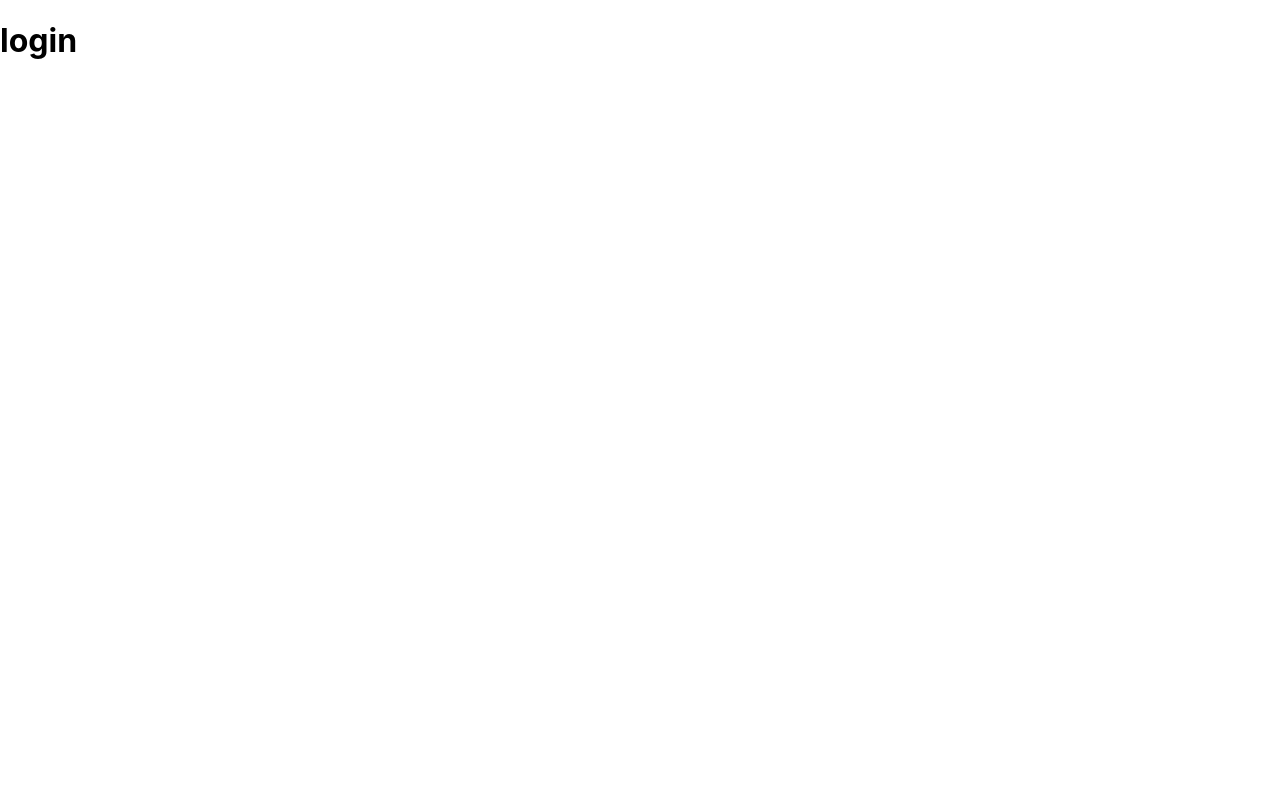
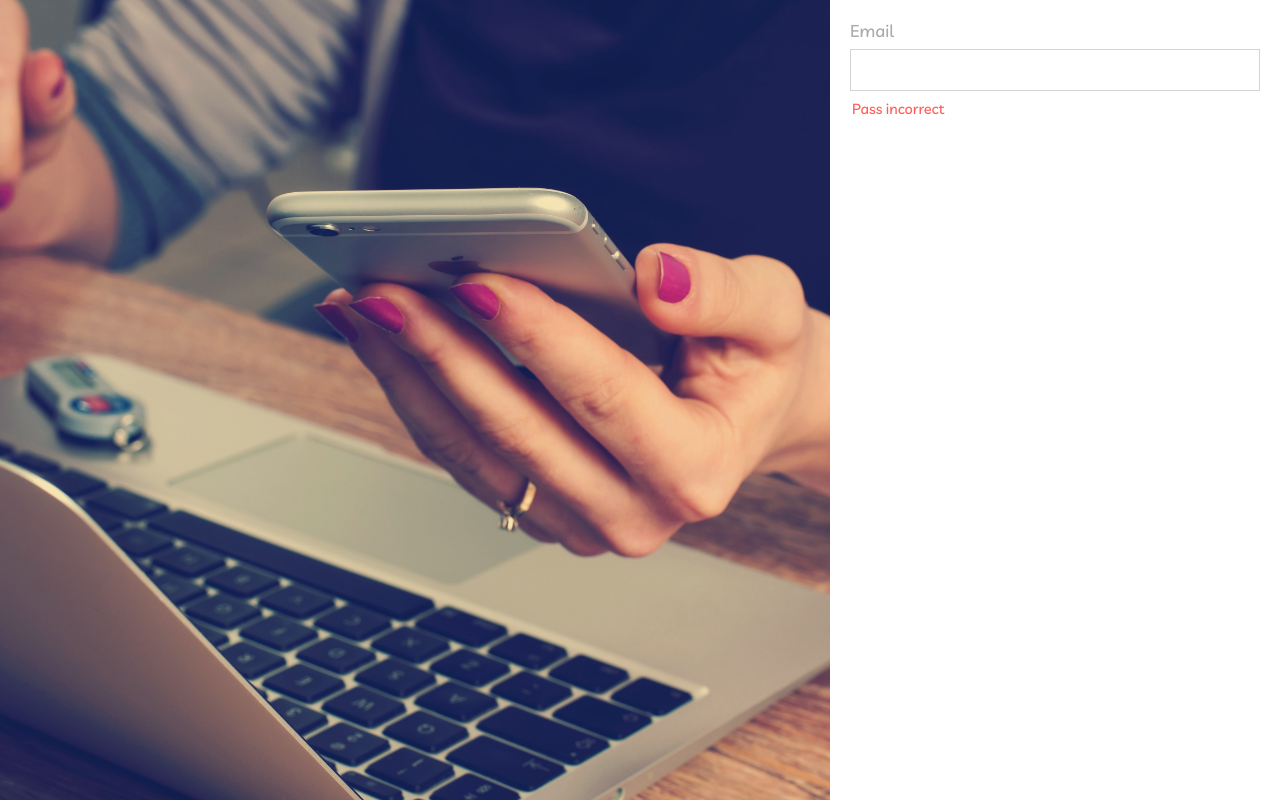
Before and after one commit to Ezequiiel98/alkemy-challenge-js, a React app in the folder frontend/: page /login in a window 1280 px wide. Built offline with nearby package versions, Linux system fonts and the light colour scheme.

Commit message:
agrego componente Input y empiezo cona hacer el form para el login

```diff
--- a/frontend/package.json
+++ b/frontend/package.json
@@ -7,7 +7,7 @@
     "@testing-library/react": "^11.2.3",
     "@testing-library/user-event": "^12.6.0",
     "axios": "^0.21.1",
-    "node-sass": "^5.0.0",
+    "node-sass": "^4.0.0",
     "prop-types": "^15.7.2",
     "react": "^17.0.1",
     "react-dom": "^17.0.1",
--- a/frontend/public/index.html
+++ b/frontend/public/index.html
@@ -24,7 +24,8 @@
       work correctly both with client-side routing and a non-root public URL.
       Learn how to configure a non-root public URL by running `npm run build`.
     -->
-    <title>React App</title>
+    <link href="https://fonts.googleapis.com/css2?family=Livvic:wght@200;300;500;600;700&display=swap" rel="stylesheet">
+    <title>Money Manager</title>
   </head>
   <body>
     <noscript>You need to enable JavaScript to run this app.</noscript>
--- /dev/null
+++ b/frontend/src/components/Input/index.js
@@ -0,0 +1,61 @@
+import React from 'react';
+import PropTypes from 'prop-types';
+import { Link } from 'react-router-dom';
+
+import styles from './index.module.scss';
+
+function Input({
+  label, id, type, name, error, onClick, onChange, value, required,
+}) {
+  return (
+    <>
+      <label htmlFor={id} className={styles.label}>
+        {label}
+      </label>
+      <div className={styles.containerInput}>
+        <input
+          className={styles.input}
+          type={type}
+          id={id}
+          onClick={onClick}
+          onChange={onChange}
+          value={value}
+          required={required}
+          name={name}
+        />
+        { error && (
+          <div className={styles.containerErrors}>
+            <span className={styles.error}>
+              {' '}
+              { error }
+              {' '}
+            </span>
+          </div>
+        ) }
+      </div>
+    </>
+  );
+}
+
+Input.propTypes = {
+  label: PropTypes.string.isRequired,
+  id: PropTypes.string.isRequired,
+  name: PropTypes.string.isRequired,
+  type: PropTypes.string,
+  error: PropTypes.string,
+  onClick: PropTypes.func,
+  onChange: PropTypes.func,
+  value: PropTypes.string,
+  required: PropTypes.bool,
+};
+
+Input.defaultProps = {
+  type: 'text',
+  error: null,
+  onClick: null,
+  onChange: null,
+  value: '',
+  required: false,
+};
+
+export default Input;
--- /dev/null
+++ b/frontend/src/components/Input/index.module.scss
@@ -0,0 +1,59 @@
+.label {
+  display: block;
+  color: #ABABAC;
+  margin-bottom: 8px;
+  font-size: 17px;
+  font-weight: 400;
+
+  &::first-letter {
+    text-transform: uppercase;
+  }
+}
+
+.containerErrors {
+  font-size: 14.5px;
+  font-weight: 400;
+  margin: 8px 2px 0 2px;
+}
+
+.error {
+  color: #FF5F58;
+  padding: 0;
+  animation-name: showError;
+  animation-duration: .5s;
+  margin-right: 3px;
+}
+
+@keyframes showError {
+  from {
+    opacity: 0;
+    transform: translateY(10px);
+  }
+
+  to {
+    opacity: 1;
+    transform: translateY(0);
+  }
+}
+
+.containerInput {
+  position: relative;
+}
+
+.input {
+  padding: 10px;
+  border: 1px solid #D4D4D4;
+  min-width: 100%;
+  outline: none;
+  font-size: 17px;
+  transition: border-color .5s ease;
+
+  &:focus {
+    border-color: #346EDF;
+  }
+}
+
+.input[type=number]::-webkit-inner-spin-button,
+.input[type=number]::-webkit-outer-spin-button {
+  -webkit-appearance: none;
+}
--- a/frontend/src/index.css
+++ b/frontend/src/index.css
@@ -1,10 +1,14 @@
+html {
+  box-sizing: border-box;
+}
+
+*, *:before, *:after {
+  box-sizing: inherit;
+}
+
 body {
   margin: 0;
-  font-family: -apple-system, BlinkMacSystemFont, 'Segoe UI', 'Roboto', 'Oxygen',
-    'Ubuntu', 'Cantarell', 'Fira Sans', 'Droid Sans', 'Helvetica Neue',
-    sans-serif;
-  -webkit-font-smoothing: antialiased;
-  -moz-osx-font-smoothing: grayscale;
+  font-family: 'Livvic', sans-serif;
 }
 
 code {
--- a/frontend/src/pages/Login/index.js
+++ b/frontend/src/pages/Login/index.js
@@ -1,8 +1,29 @@
 import React from 'react';
+
+import Input from '../../components/Input';
+import bgLogin from '../../assets/img/login-bg.jpg';
+
+import styles from './index.module.scss';
 
 function Login() {
   return (
-    <h1>login</h1>
+    <div className={styles.containerLogin}>
+      <div className={styles.containerBg}>
+        <img src={bgLogin} alt="" className={styles.bgLogin} />
+      </div>
+      <div className={styles.containerForm}>
+        <form className={styles.form} action="">
+          <Input
+            type="email"
+            label="email"
+            id="email"
+            name="email"
+            error="Pass incorrect"
+          />
+
+        </form>
+      </div>
+    </div>
   );
 }
 
--- /dev/null
+++ b/frontend/src/pages/Login/index.module.scss
@@ -0,0 +1,23 @@
+.containerLogin {
+  position: relative;
+  min-height: 100vh;
+  background-image: url('../../assets/img/login-bg.jpg');
+  background-position:  center top;
+  background-size: cover;
+  background-repeat: no-repeat;
+  display: flex;
+  justify-content: flex-end;
+}
+
+.containerForm {
+  background-color: #fff;
+  min-width: 450px;
+  min-height: 100%;
+  padding: 20px;
+}
+
+.bgLogin {
+  max-width: 100%;
+  min-height: 100%;
+  object-fit: cover;
+}
```
Also changed, not shown: frontend/src/assets/img/login-bg.jpg (added), 1 other file.
